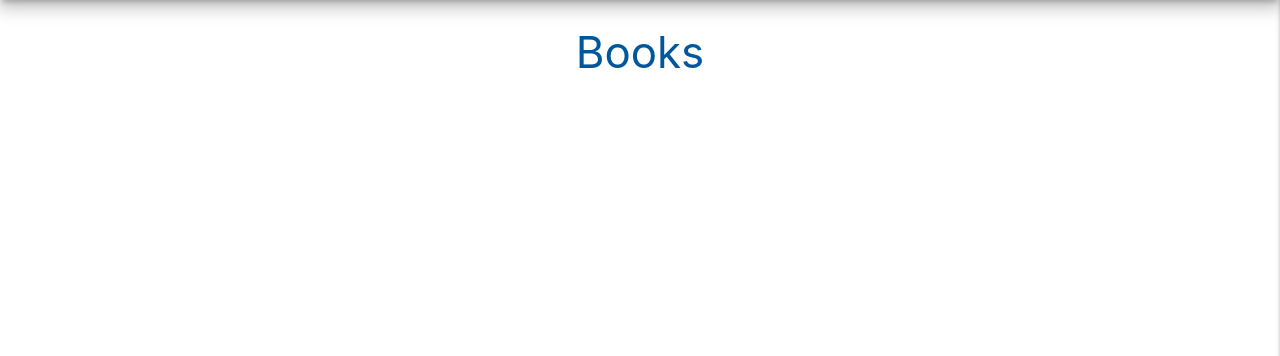
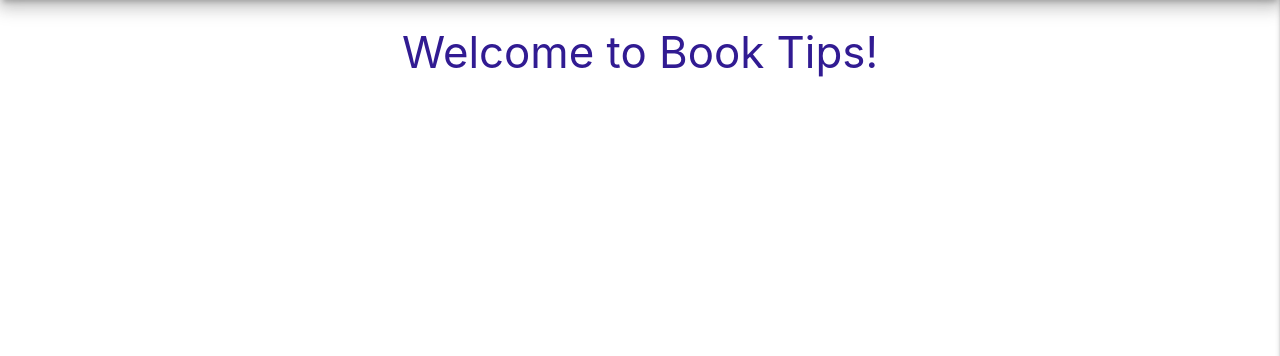
Before and after one commit to emusat2021/Booktips, a Flask app: page / in a window 1280 px wide. Shown: the part 64-420 px from the top of the page. Run offline with Flask 2, Linux system fonts and the light colour scheme; data that the repository does not hold is empty; some libraries are stand-ins or nearby versions.

Commit message:
Change welcome text and color in books.html

```diff
--- a/templates/books.html
+++ b/templates/books.html
@@ -1,6 +1,6 @@
 {% extends "base.html" %}
 {% block content %}
-    <h3 class="light-blue-text text-darken-4 center-align">Books</h3>
+<h3 class="deep-purple-text text-darken-4 center-align"> Welcome to Book Tips!</h3>
 
 {% for book in books %}
 <div class="row">
```
